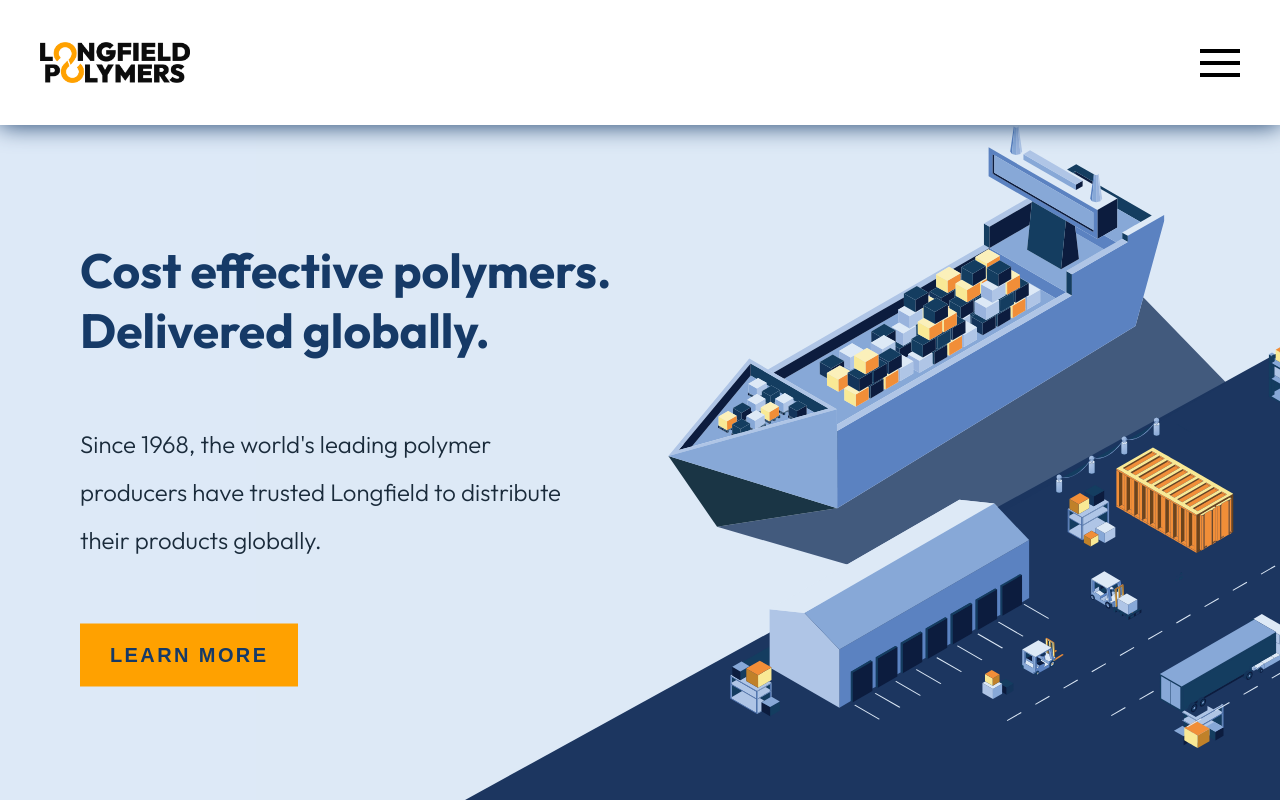
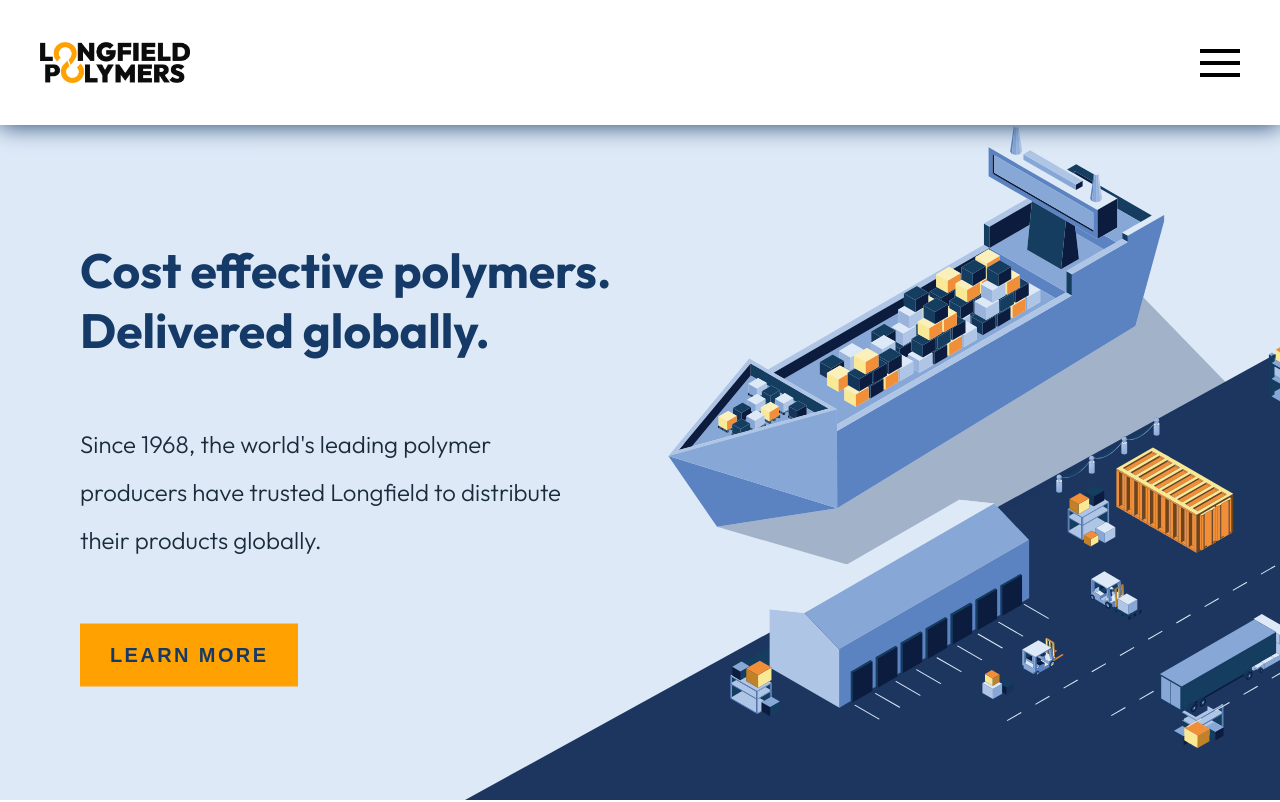
Before and after one commit to camcgreen/longfield, a Next.js app: page / in a window 1280 px wide. Shown: the top 802 px of the page. Built offline with nearby package versions, Linux system fonts and the light colour scheme.

Commit message:
update shipping image

```diff
--- a/components/hero.js
+++ b/components/hero.js
@@ -4,7 +4,8 @@ import Button from './button';
 const Hero = () => {
   return (
     <section className={styles.hero}>
-      <img src='/hero.svg' alt='hero image' />
+      {/* <img src='/hero.svg' alt='hero image' /> */}
+      <img src='/hero-new.svg' alt='hero image' />
       <div className={styles.content}>
         <h1>Cost effective polymers.</h1>
         <h1>Delivered globally.</h1>
```
Also changed, not shown: public/hero-new.svg (added).
